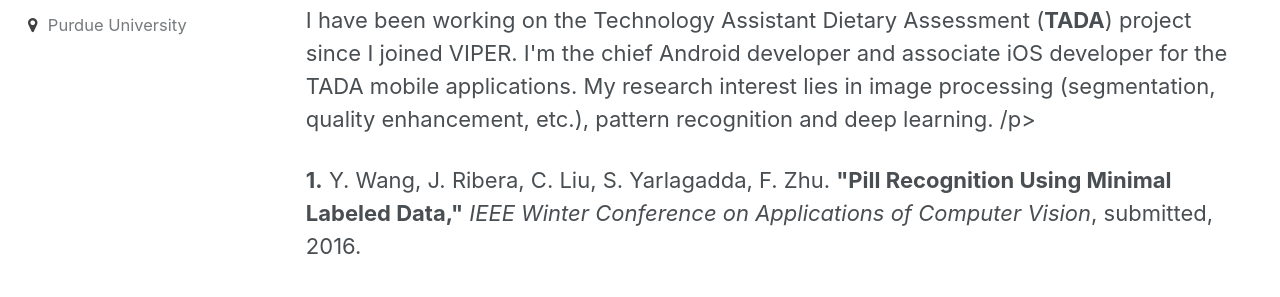
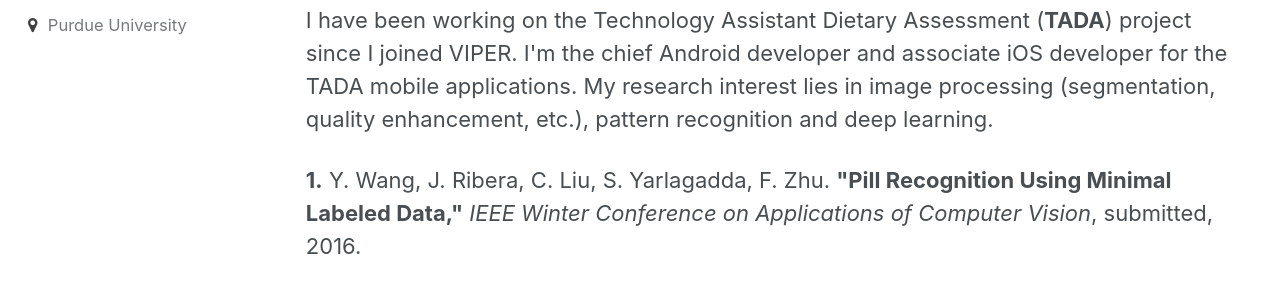
Before and after one commit to ywang-purdue/ywang-purdue.github.io, a Jekyll site: the page built from research.html, in a window 1280 px wide and 900 px high. Shown: the part 411-708 px from the top of the window. Built offline with Jekyll 4.4.1, drawn with Linux system fonts in a browser that asks for light colours.

Commit message:
fix typo

```diff
--- a/research.html
+++ b/research.html
@@ -10,7 +10,7 @@ author_profile: true
 
 					<p>The VIPER Lab, directed by Professor Edward J. Delp, is equipped with state-of-the-art technology to digitize, store, process, stream, and display digital images and video. VIPER supports research in areas such as the development of new image analysis techniques, new image and video compression methods, the development of new surveillance and detection methods, new media and wireless streaming technologies, and creating multimedia material for use in media indexing, storage, and retrieval.
 					<br>
-					<p>I have been working on the Technology Assistant Dietary Assessment (<b>TADA</b>) project since I joined VIPER. I'm the chief Android developer and associate iOS developer for the TADA mobile applications. My research interest lies in image processing (segmentation, quality enhancement, etc.), pattern recognition and deep learning. /p>
+					<p>I have been working on the Technology Assistant Dietary Assessment (<b>TADA</b>) project since I joined VIPER. I'm the chief Android developer and associate iOS developer for the TADA mobile applications. My research interest lies in image processing (segmentation, quality enhancement, etc.), pattern recognition and deep learning. </p>
 
 					<p><b>1.</b> Y. Wang,  J. Ribera, C. Liu, S. Yarlagadda, F. Zhu.
 					<b>"Pill Recognition Using Minimal Labeled Data,"</b>
```
